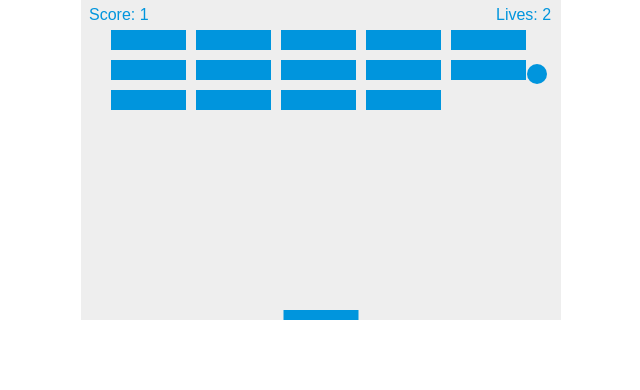
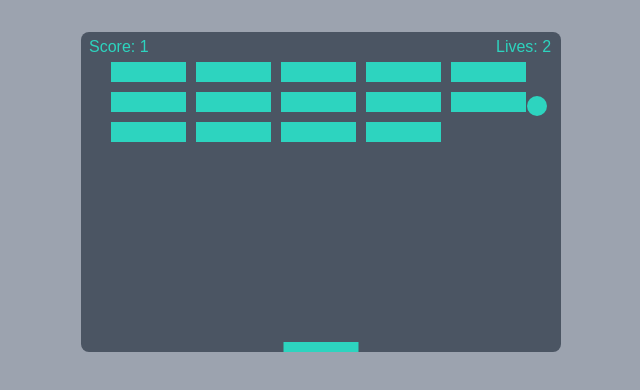
Before and after one commit to fm-anderson/breakout-js, a plain HTML site: page index.html in a window 1280 px wide. Shown: the whole page, without its empty margins (319-959 px from the left). Drawn offline with Linux system fonts and the light colour scheme.

Commit message:
fix: style

```diff
--- a/index.html
+++ b/index.html
@@ -8,10 +8,14 @@
     <meta name="author" content="Anderson M" />
     <meta name="keywords" content="HTML, CSS, Javascript" />
     <title>Breakout JS by Anderson M.</title>
-    <link rel="stylesheet" href="style.css" />
+    <link rel="stylesheet" href="./styles/style.css" />
   </head>
-  <body>
-    <canvas id="myCanvas" width="480" height="320"></canvas>
+  <body class="page">
+    <main class="main">
+      <canvas class="canvas" width="480" height="320"></canvas>
+    </main>
+    <p class="caption"></p>
+
     <script src="index.js"></script>
   </body>
 </html>
--- a/index.js
+++ b/index.js
@@ -1,5 +1,6 @@
-const canvas = document.querySelector('#myCanvas');
-const ctx = canvas.getContext('2d');
+const canvas = document.querySelector('.canvas');
+const context = canvas.getContext('2d');
+const caption = document.querySelector('.caption');
 
 // ball
 const ballRadius = 10;
@@ -36,19 +37,24 @@ let score = 0;
 let lives = 3;
 
 function drawBall() {
-  ctx.beginPath();
-  ctx.arc(x, y, ballRadius, 0, Math.PI * 2);
-  ctx.fillStyle = '#0095DD';
-  ctx.fill();
-  ctx.closePath();
+  context.beginPath();
+  context.arc(x, y, ballRadius, 0, Math.PI * 2);
+  context.fillStyle = '#2dd4bf';
+  context.fill();
+  context.closePath();
 }
 
 function drawPaddle() {
-  ctx.beginPath();
-  ctx.rect(paddleX, canvas.height - paddleHeight, paddleWidth, paddleHeight);
-  ctx.fillStyle = '#0095DD';
-  ctx.fill();
-  ctx.closePath();
+  context.beginPath();
+  context.rect(
+    paddleX,
+    canvas.height - paddleHeight,
+    paddleWidth,
+    paddleHeight
+  );
+  context.fillStyle = '#2dd4bf';
+  context.fill();
+  context.closePath();
 }
 
 function drawBricks() {
@@ -59,18 +65,18 @@ function drawBricks() {
         const brickY = r * (brickHeight + brickPadding) + brickOffsetTop;
         bricks[c][r].x = brickX;
         bricks[c][r].y = brickY;
-        ctx.beginPath();
-        ctx.rect(brickX, brickY, brickWidth, brickHeight);
-        ctx.fillStyle = '#0095DD';
-        ctx.fill();
-        ctx.closePath();
+        context.beginPath();
+        context.rect(brickX, brickY, brickWidth, brickHeight);
+        context.fillStyle = '#2dd4bf';
+        context.fill();
+        context.closePath();
       }
     }
   }
 }
 
 function draw() {
-  ctx.clearRect(0, 0, canvas.width, canvas.height);
+  context.clearRect(0, 0, canvas.width, canvas.height);
   drawBricks();
   drawBall();
   drawPaddle();
@@ -90,8 +96,9 @@ function draw() {
     } else {
       lives--;
       if (!lives) {
-        alert('GAME OVER');
-        document.location.reload();
+        // alert('GAME OVER');
+        caption.textContent = 'GAME OVER';
+        // document.location.reload();
       } else {
         x = canvas.width / 2;
         y = canvas.height - 30;
@@ -107,7 +114,9 @@ function draw() {
   } else if (leftPressed) {
     paddleX = Math.max(paddleX - 7, 0);
   }
-  requestAnimationFrame(draw);
+  if (lives >= 0) {
+    requestAnimationFrame(draw);
+  }
 }
 
 document.addEventListener('keydown', keyDownHandler, false);
@@ -152,8 +161,9 @@ function collisionDetection() {
           b.status = 0;
           score++;
           if (score === brickRowCount * brickColumnCount) {
-            alert('YOU WIN, CONGRATULATIONS!');
-            document.location.reload();
+            caption.textContent = 'CONGRATULATIONS!';
+            // alert('YOU WIN, CONGRATULATIONS!');
+            // document.location.reload();
           }
         }
       }
@@ -162,15 +172,15 @@ function collisionDetection() {
 }
 
 function drawScore() {
-  ctx.font = '16px Arial';
-  ctx.fillStyle = '#0095DD';
-  ctx.fillText(`Score: ${score}`, 8, 20);
+  context.font = '16px Arial';
+  context.fillStyle = '#2dd4bf';
+  context.fillText(`Score: ${score}`, 8, 20);
 }
 
 function drawLives() {
-  ctx.font = '16px Arial';
-  ctx.fillStyle = '#0095DD';
-  ctx.fillText(`Lives: ${lives}`, canvas.width - 65, 20);
+  context.font = '16px Arial';
+  context.fillStyle = '#2dd4bf';
+  context.fillText(`Lives: ${lives}`, canvas.width - 65, 20);
 }
 
 draw();
--- a/style.css
+++ /dev/null
@@ -1,9 +0,0 @@
-* {
-  padding: 0;
-  margin: 0;
-}
-canvas {
-  background: #eee;
-  display: block;
-  margin: 0 auto;
-}
--- /dev/null
+++ b/styles/style.css
@@ -0,0 +1,25 @@
+* {
+  padding: 0;
+  margin: 0;
+}
+
+.page {
+  margin-top: 2rem;
+  background-color: #9ca3af;
+}
+
+.canvas {
+  background: #4b5563;
+  display: block;
+  margin: 0 auto;
+  border-radius: 0.5rem;
+}
+
+.caption {
+  color: #4b5563;
+  text-align: center;
+  font-weight: 700;
+  font-size: 24px;
+  font-family: Arial, Helvetica, sans-serif;
+  margin-top: 3rem;
+}
```
